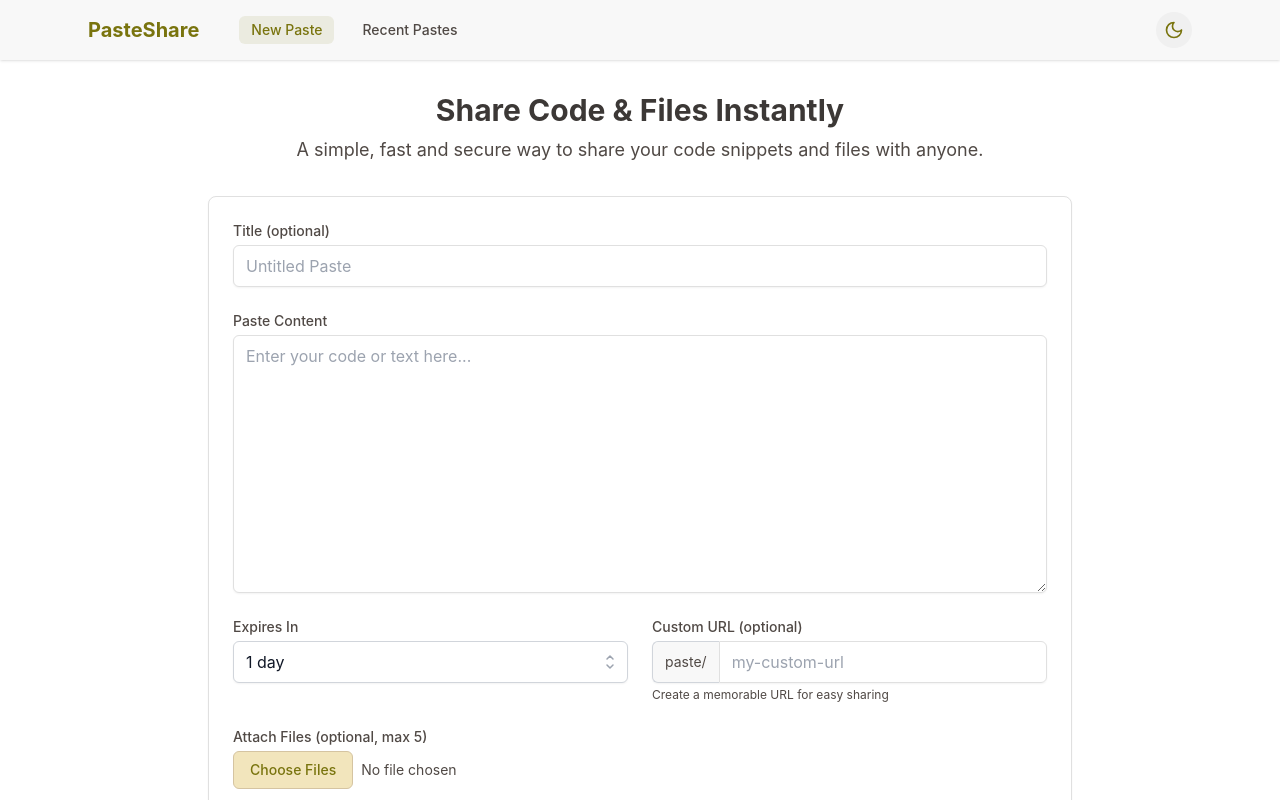
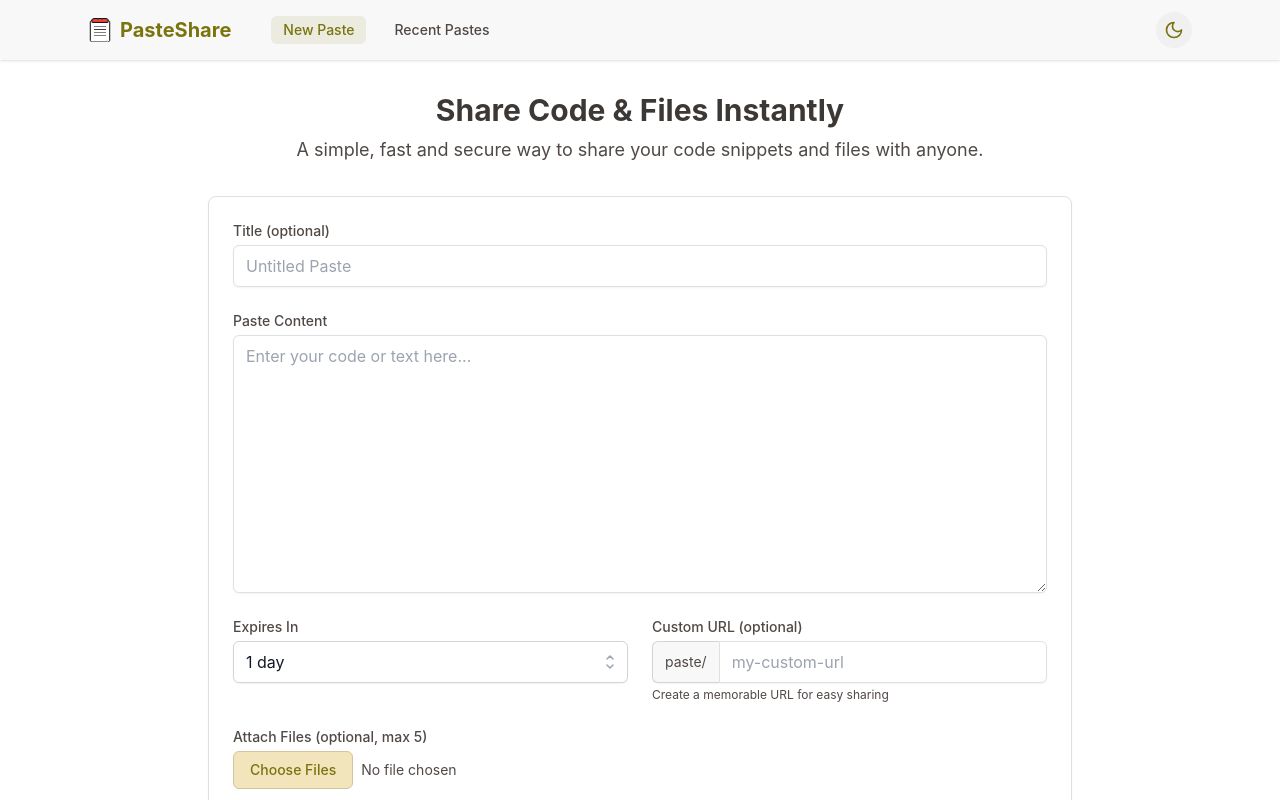
Before and after one commit to GarroNinja/PasteShare, a React (Create React App) app in the folder client/: page / in a window 1280 px wide. Shown: the top 800 px of the page. Built offline with nearby package versions, Linux system fonts and the light colour scheme.

Commit message:
Add favicon to navbar next to app name

```diff
--- a/client/src/components/navbar.tsx
+++ b/client/src/components/navbar.tsx
@@ -16,6 +16,11 @@ export function Navbar() {
         <div className="flex justify-between items-center">
           <div className="flex items-center space-x-10">
             <Link to="/" className="flex items-center">
+              <img
+                src="/favicon.svg"
+                alt="PasteShare Logo"
+                className="h-6 w-6 mr-2"
+              />
               <span className="text-green-600 dark:text-[#98971a] text-xl font-bold">
                 PasteShare
               </span>
```
